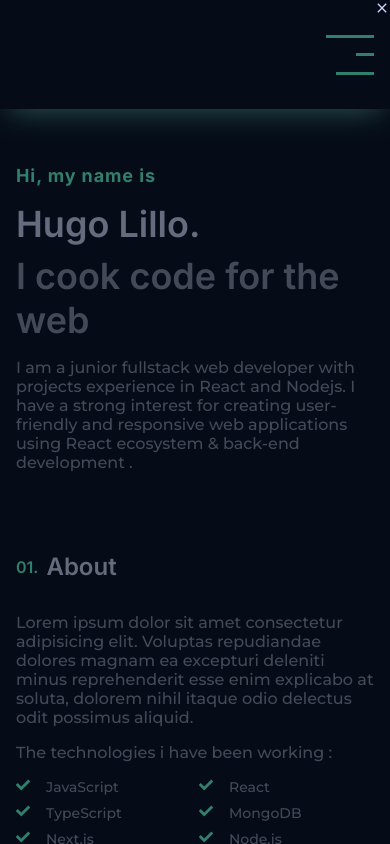
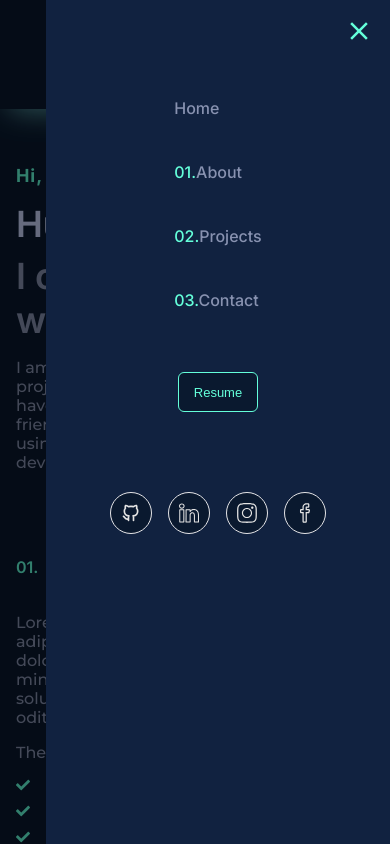
Before and after one commit to Hugovalpo/portfoliohl, a Next.js app: page / in a window 390 px wide. Both pictures are taken after a click on the element 350 px from the left and 54 px from the top of the page. Built offline with nearby package versions, Linux system fonts and the light colour scheme.

Commit message:
popover ok

```diff
--- a/components/Navbar.tsx
+++ b/components/Navbar.tsx
@@ -48,7 +48,7 @@ function Navbar() {
     <div className={styles.container}>
       <div className={styles.container2}>
         <div className={styles.containerlink}>
-          <ul className={styles.listlink}>
+          <ul className={styles.rowlink}>
             <Link
               id="#link"
               href="#home"
@@ -124,6 +124,7 @@ function Navbar() {
           <span className={styles.iconBar2}></span>
           <span className={styles.iconBar3}></span>
         </div>
+        {/* POPOVER START HERE */}
         {show && (
           <div
             ref={(node) => (ref.current = node)}
@@ -135,11 +136,126 @@ function Navbar() {
               animate={{ x: 0, opacity: 1 }}
               transition={{ duration: 0.1 }}
               className={styles.containerClose}
-            ><MdOutlineClose
+            >
+              <MdOutlineClose
                 onClick={() => setShow(false)}
                 className={styles.outlineClose}
               />
-
+              <div className={styles.listContainer}>
+                <ul className={styles.groupLink}>
+                  <Link
+                    href="#home"
+                    onClick={handleScroll}
+                    className={styles.link}
+                  >
+                    <motion.li
+                      initial={{ x: 20, opacity: 0 }}
+                      animate={{ x: 0, opacity: 1 }}
+                      transition={{ duration: 0.2, delay: 0.1, ease: "easeIn" }}
+                    >
+                      Home
+                    </motion.li>
+                  </Link>
+                  <Link
+                    href="about"
+                    onClick={handleScroll}
+                    className={styles.link}
+                  >
+                    <motion.li
+                      initial={{ x: 20, opacity: 0 }}
+                      animate={{ x: 0, opacity: 1 }}
+                      transition={{ duration: 0.2, delay: 0.2, ease: "easeIn" }}
+                    >
+                      <span className={styles.span}>01.</span>
+                      About
+                    </motion.li>
+                  </Link>
+                  <Link
+                    href="Projects"
+                    onClick={handleScroll}
+                    className={styles.link}
+                  >
+                    <motion.li
+                      initial={{ x: 20, opacity: 0 }}
+                      animate={{ x: 0, opacity: 1 }}
+                      transition={{ duration: 0.2, delay: 0.3, ease: "easeIn" }}
+                    >
+                      <span className={styles.span}>02.</span>
+                      Projects
+                    </motion.li>
+                  </Link>
+                  <Link
+                    href="Contact"
+                    onClick={handleScroll}
+                    className={styles.link}
+                  >
+                    <motion.li
+                      initial={{ x: 20, opacity: 0 }}
+                      animate={{ x: 0, opacity: 1 }}
+                      transition={{ duration: 0.2, delay: 0.4, ease: "easeIn" }}
+                    >
+                      <span className={styles.span}>03.</span>
+                      Contact
+                    </motion.li>
+                  </Link>
+                </ul>
+                <a href="/assets/hugo_resume.pdf" target="_blank">
+                  <motion.button
+                    initial={{ opacity: 0 }}
+                    animate={{ opacity: 1 }}
+                    transition={{ delay: 0.5, ease: "easeIn" }}
+                    className={styles.buttonResume}
+                  >
+                    Resume
+                  </motion.button>
+                </a>
+              </div>
+              <div className={styles.netContainer}>
+                <motion.a
+                  initial={{ y: 20, opacity: 0 }}
+                  animate={{ y: 0, opacity: 1 }}
+                  transition={{ delay: 0.8, ease: "easeIn" }}
+                  href="https://github.com/Hugovalpo"
+                  target="_blank"
+                >
+                  <span className={styles.span2}>
+                    <TbBrandGithub />
+                  </span>
+                </motion.a>
+                <motion.a
+                  initial={{ y: 20, opacity: 0 }}
+                  animate={{ y: 0, opacity: 1 }}
+                  transition={{ delay: 0.85, ease: "easeIn" }}
+                  href="https://www.linkedin.com/in/hugolillou/"
+                  target="_blank"
+                >
+                  <span className={styles.span2}>
+                    <SlSocialLinkedin />
+                  </span>
+                </motion.a>
+                <motion.a
+                  initial={{ y: 20, opacity: 0 }}
+                  animate={{ y: 0, opacity: 1 }}
+                  transition={{ delay: 0.9, ease: "easeIn" }}
+                  href="https://www.instagram.com/polarizado_inc/"
+                  target="_blank"
+                >
+                  <span className={styles.span2}>
+                    <SlSocialInstagram />
+                  </span>
+                </motion.a>
+                <motion.a
+                  initial={{ y: 20, opacity: 0 }}
+                  animate={{ y: 0, opacity: 1 }}
+                  transition={{ delay: 0.95, ease: "easeIn" }}
+                  href="https://www.facebook.com/hugo.lillo1/"
+                  target="_blank"
+                >
+                  <span className={styles.span2}>
+                    <SlSocialFacebook />
+                  </span>
+                </motion.a>
+              </div>
             </motion.div>
           </div>
         )}
--- a/styles/Navbar.module.css
+++ b/styles/Navbar.module.css
@@ -68,7 +68,7 @@
   }
 
 
-  .listlink {
+  .rowlink {
     list-style-type: none;
     display: flex;
     font-size: 13px;
@@ -77,6 +77,7 @@
 
   /* style for navbar */
   .link {
+    list-style-type: none;
     display: flex;
     align-items: center;
     gap: 1px;
@@ -193,6 +194,74 @@
   }
 
   .containerClose {
+          display: flex;
+          flex-direction: column;
+          align-items: center;
+          width: 80%;
+          height: 100%;
+          padding-left: 1rem;
+          padding-right: 1rem;
+          padding-top: 2.5rem;
+          padding-bottom: 2.5rem;
+          overflow-y: scroll;
+          scrollbar-width: thin;
+  scrollbar-color: transparent transparent;
+  background-color: #112240;
+  position: relative;
+
+  }
+
+  .outlineClose {
+    position: absolute;
+    top:1rem;
+    right:1rem;
+    color:#64ffda;
+    cursor: pointer;
+    font-size: 1.875rem;
+  }
+
+  .outlineClose:hover {
+    font-weight: 500;
+    color:red;
+    }
 
 
-  }
+    .listContainer {
+      display: flex;
+      flex-direction: column;
+      align-items: center;
+      margin-top: 2.75rem;
+      margin-bottom: 5rem;
+    }
+
+    .groupLink {
+      list-style-type: none;
+      display: flex;
+      flex-direction: column;
+      font-size: 1rem;
+      gap:1rem;
+      margin-bottom: 3rem;
+    }
+
+    .netContainer {
+       display: flex;
+       gap: 1rem;
+    }
+
+    .span2 {
+      display: inline-flex;
+      align-items: center;
+      justify-content: center;
+        width: 2.5rem;
+        height: 2.5rem;
+        font-size: 1.25rem;
+        background-color: #0a192f;
+        color: #e4e4e4;
+        border:1px solid #e4e4e7;
+        border-radius: 2rem;
+        cursor: pointer;
+    }
+
+    .span2:hover {
+        color:#64ffda;
+    }
```
Also changed, not shown: components/Leftside.tsx (indentation only). Lines whose indentation alone changed are shown as unchanged.
